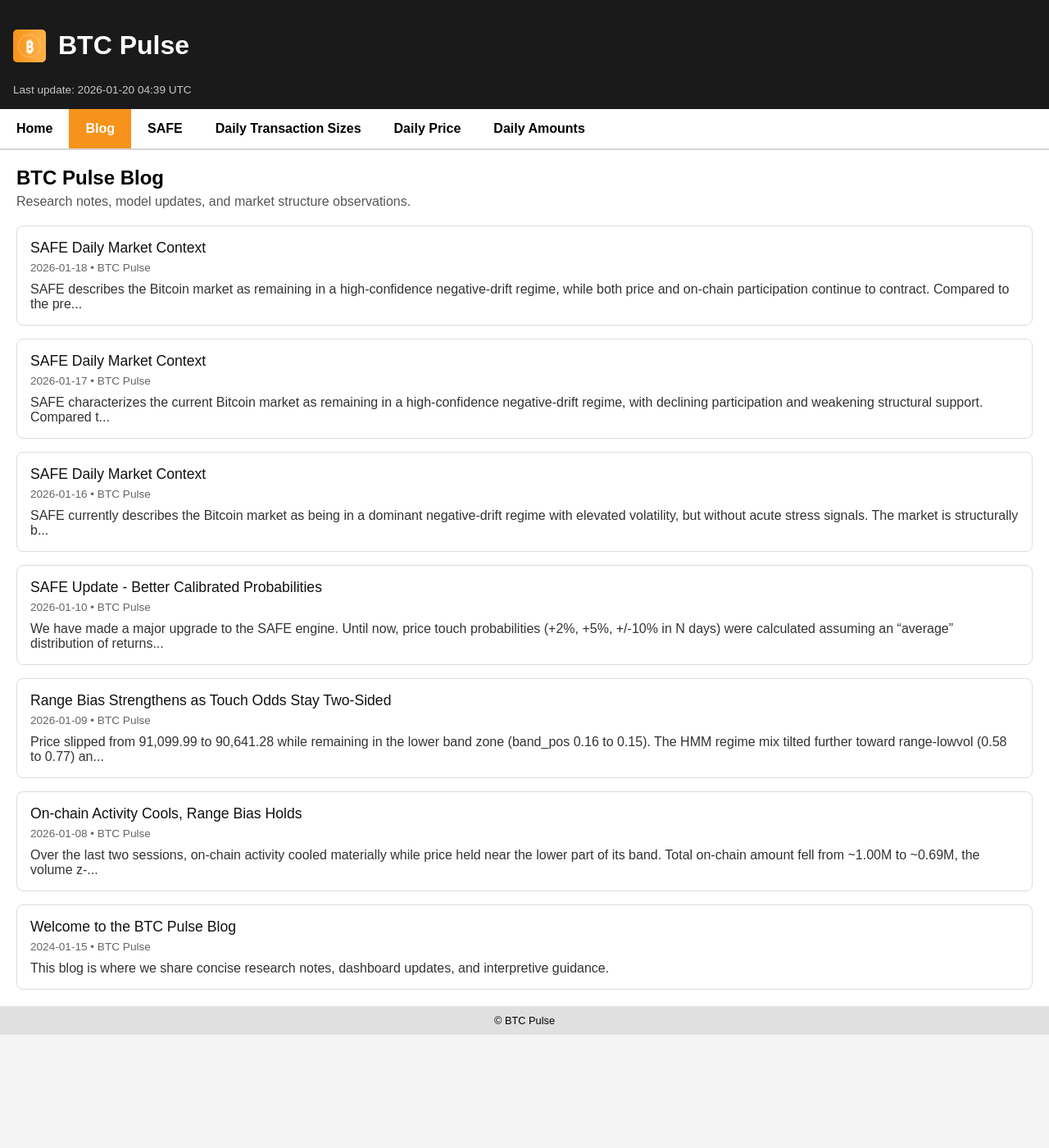
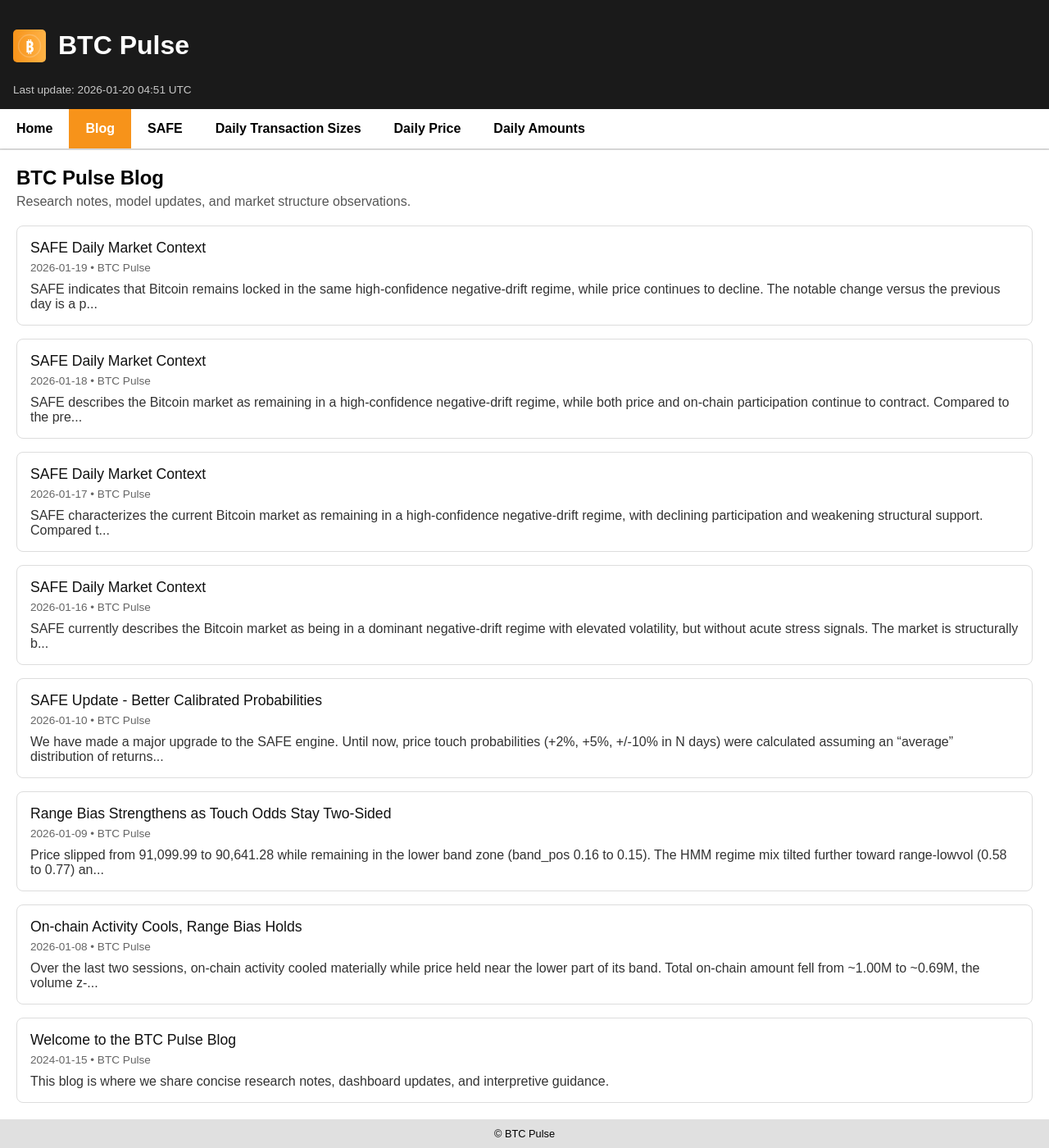
Before and after one commit to MihaiPopescu1985/bitcoin-charts, a Jekyll site: the page built from blog/index.md, in a window 1280 px wide. Shown: the whole page at 82% size. Built offline with Jekyll 4.4.1, drawn with Linux system fonts in a browser that asks for light colours; before the commit the page ends 1262 px from its top, so only the background shows below that; some of the changed lines change nothing that is shown.

Commit message:
daily reading

```diff
--- a/_data/last_update.json
+++ b/_data/last_update.json
@@ -1,3 +1,3 @@
 {
-  "iso": "2026-01-20T04:39:18Z"
+  "iso": "2026-01-20T04:51:59Z"
 }
--- /dev/null
+++ b/_posts/2026-01-19-safe-daily-market-context.md
@@ -0,0 +1,113 @@
+---
+layout: post
+title: "SAFE Daily Market Context"
+date: 2026-01-19
+author: BTC Pulse
+description: "SAFE stays in a negative-drift regime as participation rebounds and price keeps sliding."
+---
+
+SAFE indicates that Bitcoin remains locked in the **same high-confidence negative-drift regime**, while **price continues to decline**.
+The notable change versus the previous day is a **partial rebound in on-chain activity**, even as price and trend strength weaken further.
+
+This combination points to a market that is still **fragile and volatile**, but where **participation has tentatively returned** without yet translating into directional conviction.
+
+## Regime Assessment (HMM)
+
+- **Dominant regime:** HMM_STATE_2
+- **Regime confidence:** 99.96%
+- **Estimated drift:** -0.108% per day
+- **Estimated volatility:** ~2.92% daily
+
+SAFE continues to classify the market as being in a **distribution / corrective regime**.
+Price action remains active, but **trend persistence is statistically weak** and regime transition pressure remains negligible.
+
+## Price, Trend, and Positioning
+
+- **Close:** 92,631.00 (down from 93,673.14)
+- **TS_50:** 0.0277 (down from 0.0348)
+  -> Medium-term trend is still positive, but **continues to decay**.
+- **Band width:** 0.328
+  -> Volatility remains **elevated and stable**.
+- **Band position:** 0.259
+  -> Price has moved **deeper into the lower band region**.
+- **Range score:** 0.352
+  -> Market favors **range expansion** over consolidation.
+
+**Interpretation:**
+Price weakness is persistent and orderly, consistent with a **slow distribution process**, not capitulation.
+
+## Volatility and Short-Term Risk (10-day horizon)
+
+**Simulation count:** 20,000
+
+### Upside touch probabilities
+
+- **+2%:** 66.8%
+- **+5%:** 45.2%
+- **+10%:** 20.8%
+
+### Downside touch probabilities
+
+- **-2%:** 71.3%
+- **-5%:** 49.1%
+- **-10%:** 21.1%
+
+Downside probabilities remain **slightly dominant**, but overall risk remains **broadly symmetric**, implying **high movement with low directional clarity**.
+
+## Correction vs Rebound Dynamics
+
+- **P_CORRECTION_10D (raw):** 22.1%
+- **P_REBOUND_10D (raw):** 25.1%
+
+### Calibrated probabilities
+
+- **P_CORRECTION_10D_CAL:** 6.0%
+- **P_REBOUND_10D_CAL:** 23.6%
+
+**Interpretation:**
+Calibration shows a **strong rebound skew**, a clear shift from prior days.
+SAFE interprets this as **short-term elastic potential**, but not yet a regime change, more likely reactive upside than structural reversal.
+
+## On-Chain Activity and Structure
+
+On-chain data shows a **notable rebound in activity**, especially relative to the prior day's depressed levels:
+
+### Day-over-day changes
+
+- **Total transferred amount:** up ~92%
+- **Volume Z-score:** -1.82 to +0.18
+- **Dominance Z-score:** -2.24 to -0.56
+
+### Transaction counts
+
+- **Whale transactions:** 27 (slightly lower, still muted)
+- **Mid-size transactions:** 460 (up sharply)
+- **Small transactions:** 354,108 (up)
+
+**Interpretation:**
+While whale activity remains subdued, the recovery in **mid-size and overall volume** suggests **renewed participation**.
+However, dominance remains negative, indicating that **large structural actors are not yet leading**.
+
+## SAFE Positioning Output (Informational)
+
+- **Target exposure:** ~35%
+- **Leverage:** 1.0x
+- **Direction:** Long-biased
+- **Entry step:** 0.0
+- **Conviction:** ~0 (~4e-06)
+
+SAFE remains mechanically long, but **conviction is effectively absent**, signaling **participation without asserted edge**.
+
+## Final Interpretation
+
+SAFE currently describes the Bitcoin market as:
+
+- Firmly locked in a **negative-drift, high-volatility regime**
+- Experiencing **continued price and trend decay**
+- Showing a **partial rebound in on-chain participation**
+- Exhibiting **short-term rebound asymmetry**, but no structural confirmation
+- Remaining **low-conviction and statistically undecided**
+
+In short: **volatile, fragile, and reactive**, with improving participation but no confirmed directional shift.
+
+*SAFE is a statistical system. It does not predict outcomes, provide advice, or express opinions. It describes probabilistic market structure based on historical behavior.*
```
